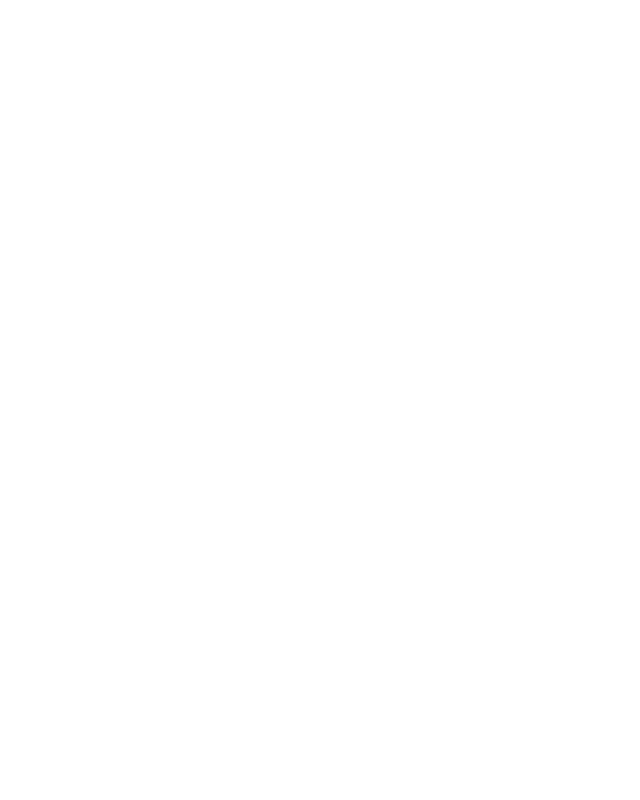
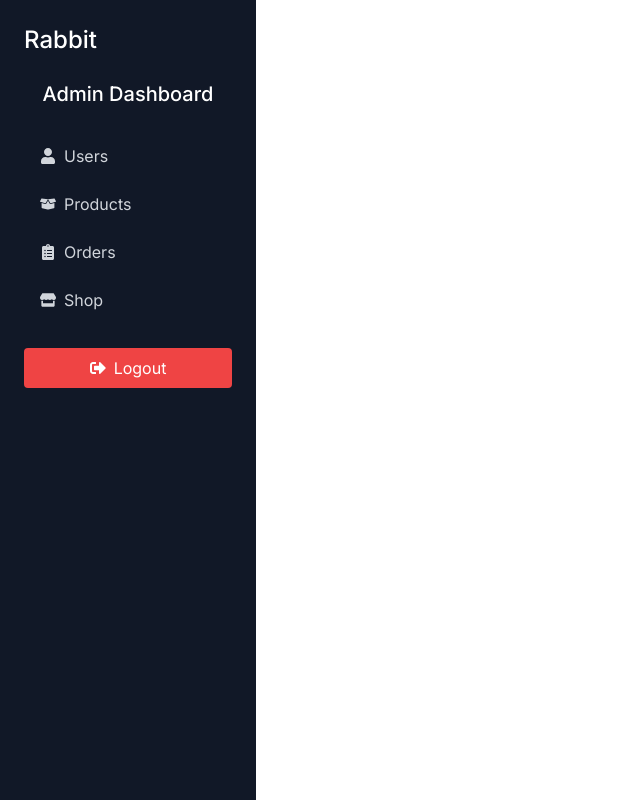
Before and after one commit to SankarSivam-Tech/rabbit, a React (Vite) app in the folder frontend/: page /admin in a window 1280 px wide. Before the commit this address had no page. Shown: the whole page, without its empty margins (0-640 px from the left). Built offline with nearby package versions, Linux system fonts and the light colour scheme; a web font is replaced by a local one.

Commit message:
complete Admin Sidebar UI

```diff
--- a/frontend/src/App.jsx
+++ b/frontend/src/App.jsx
@@ -11,6 +11,7 @@
 import OrderConfirmationPage from "./pages/OrderConfirmationPage";
 import OrderDetailsPage from "./pages/OrderDetailsPage";
 import MyOrdersPage from "./pages/MyOrdersPage";
+import AdminLayout from "./components/Admin/AdminLayout";
 
 function App() {
   return (
@@ -25,11 +26,16 @@
           <Route path="collections/:collection" element={<CollectionPage />} />
           <Route path="product/:id" element={<ProductDetails />} />
           <Route path="checkout" element={<Checkout />} />
-          <Route path="order-confirmation" element={<OrderConfirmationPage />} />
+          <Route
+            path="order-confirmation"
+            element={<OrderConfirmationPage />}
+          />
           <Route path="order/:id" element={<OrderDetailsPage />} />
           <Route path="my-orders" element={<MyOrdersPage />} />
         </Route>
-        <Route>{/* {Admin Layout} */}</Route>
+        <Route path="/admin" element={<AdminLayout />}>
+          {/* {Admin Layout} */}
+        </Route>
       </Routes>
     </BrowserRouter>
   );
--- /dev/null
+++ b/frontend/src/components/Admin/AdminLayout.jsx
@@ -0,0 +1,48 @@
+import { useState } from "react";
+import { FaBars } from "react-icons/fa";
+import AdminSidebar from "./AdminSidebar";
+import { Outlet } from "react-router-dom";
+
+const AdminLayout = () => {
+  const [isSidebarOpen, setIsSidebarOpen] = useState(false);
+
+  const toggleSidebar = () => {
+    setIsSidebarOpen(!isSidebarOpen);
+  };
+  return (
+    <div className="min-h-screen flex flex-col md:flex-row relative ">
+      {/* Mobile Toggle Button */}
+      <div className="flex md:hidden p-4 bg-gray-900 text-white z-20">
+        <button onClick={toggleSidebar}>
+          <FaBars size={24} />
+        </button>
+        <h1 className="ml-4 text-xl font-medium">Admin Dashboard</h1>
+      </div>
+
+      {/* Overlay for Mobile Side Bar */}
+      {isSidebarOpen && (
+        <div
+          className="fixed inset-0 z-10 bg-black bg-opacity-50 md:hidden"
+          onClick={toggleSidebar}
+        ></div>
+      )}
+
+      {/* Sidebar */}
+      <div
+        className={`bg-gray-900 w-64 min-h-screen text-white absolute md:relative transform ${
+          isSidebarOpen ? "translate-x-0" : "-translate-x-full"
+        } transition-transform duration-300 md:translate-x-0 md:static md:block z-20`}
+      >
+        {/* Sidebar */}
+        <AdminSidebar />
+      </div>
+
+      {/* Main Content */}
+      <div className="flex-grow p-6 overflow-auto">
+        <Outlet/>
+      </div>
+    </div>
+  );
+};
+
+export default AdminLayout;
--- /dev/null
+++ b/frontend/src/components/Admin/AdminSidebar.jsx
@@ -0,0 +1,78 @@
+import { FaBoxOpen, FaClipboardList, FaSignOutAlt, FaStore, FaUser } from "react-icons/fa";
+import { Link, NavLink, useNavigate } from "react-router-dom";
+
+const AdminSidebar = () => {
+  const navigate = useNavigate();
+  const handleLogout = () => {
+    navigate("/");
+  };
+
+  return (
+    <div className="p-6">
+      <div className="mb-6">
+        <Link to="/admin" className="text-2xl font-medium">
+          Rabbit
+        </Link>
+      </div>
+      <h2 className="text-xl font-medium mb-6 text-center">Admin Dashboard</h2>
+
+      <nav>
+        <NavLink
+          to="/admin/users"
+          className={({ isActive }) =>
+            isActive
+              ? "bg-gray-700 text-white py-3 px-4 rounded flex items-center space-x-2"
+              : "text-gray-300 hover:bg-gray-700 hover:text-white py-3 px-4 rounded flex items-center space-x-2"
+          }
+        >
+          <FaUser />
+          <span>Users</span>
+        </NavLink>
+
+        <NavLink
+          to="/admin/products"
+          className={({ isActive }) =>
+            isActive
+              ? "bg-gray-700 text-white py-3 px-4 rounded flex items-center space-x-2"
+              : "text-gray-300 hover:bg-gray-700 hover:text-white py-3 px-4 rounded flex items-center space-x-2"
+          }
+        >
+          <FaBoxOpen />
+          <span>Products</span>
+        </NavLink>
+
+        <NavLink
+          to="/admin/orders"
+          className={({ isActive }) =>
+            isActive
+              ? "bg-gray-700 text-white py-3 px-4 rounded flex items-center space-x-2"
+              : "text-gray-300 hover:bg-gray-700 hover:text-white py-3 px-4 rounded flex items-center space-x-2"
+          }
+        >
+          <FaClipboardList />
+          <span>Orders</span>
+        </NavLink>
+
+        <NavLink
+          to="/"
+          className={({ isActive }) =>
+            isActive
+              ? "bg-gray-700 text-white py-3 px-4 rounded flex items-center space-x-2"
+              : "text-gray-300 hover:bg-gray-700 hover:text-white py-3 px-4 rounded flex items-center space-x-2"
+          }
+        >
+          <FaStore />
+          <span>Shop</span>
+        </NavLink>
+      </nav>
+      <div className="mt-6">
+        <button onClick={handleLogout} className="w-full bg-red-500 hover:bg-red-600 text-white py-2 px-4 rounded flex items-center justify-center space-x-2">
+            <FaSignOutAlt/>
+            <span>Logout</span>
+        </button>
+      </div>
+    </div>
+  );
+};
+
+export default AdminSidebar;
--- a/frontend/src/components/Common/Navbar.jsx
+++ b/frontend/src/components/Common/Navbar.jsx
@@ -60,6 +60,7 @@
 
         {/* Right-Icons */}
         <div className="flex items-center space-x-4">
+          <Link to="/admin" className="bg-black text-white text-sm px-2 block rounded">Admin</Link>
           <Link to="/profile" className="hover:text-black">
             <HiOutlineUser className="w-6 h-6 text-gray-700" />
           </Link>
```
